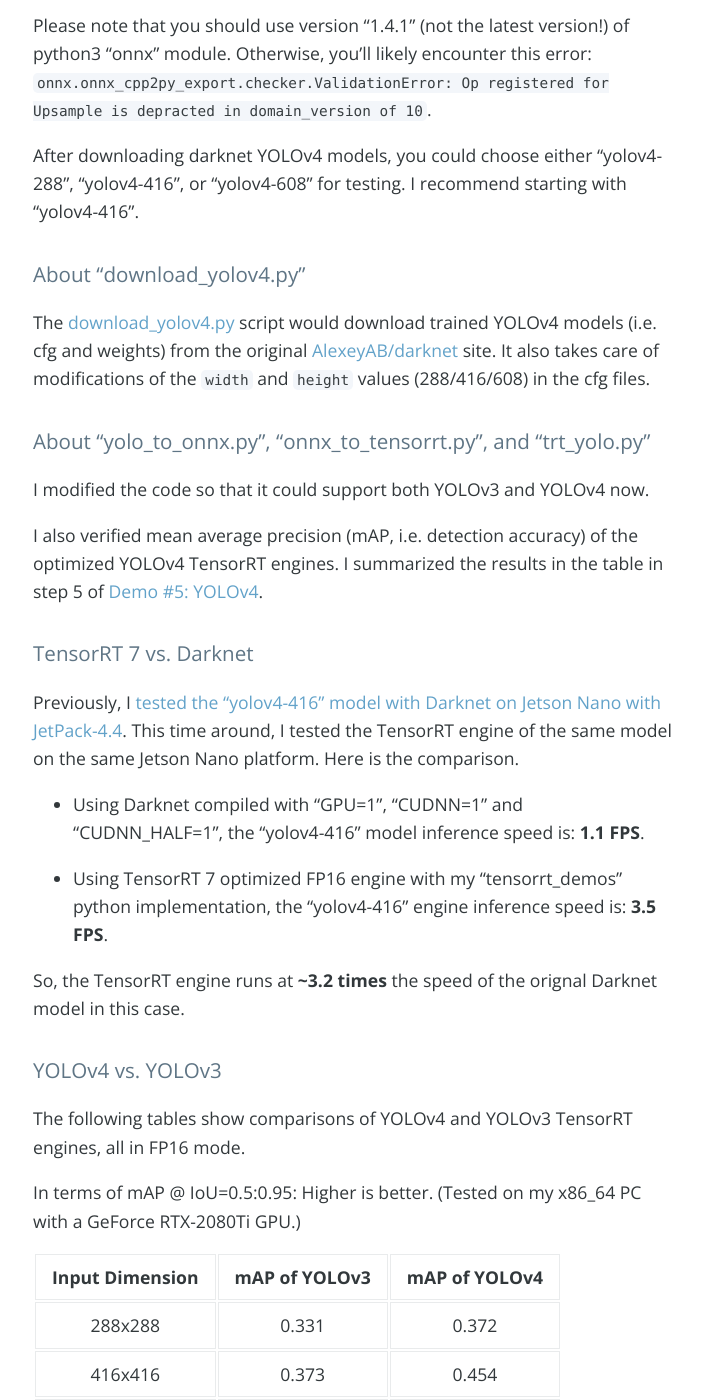
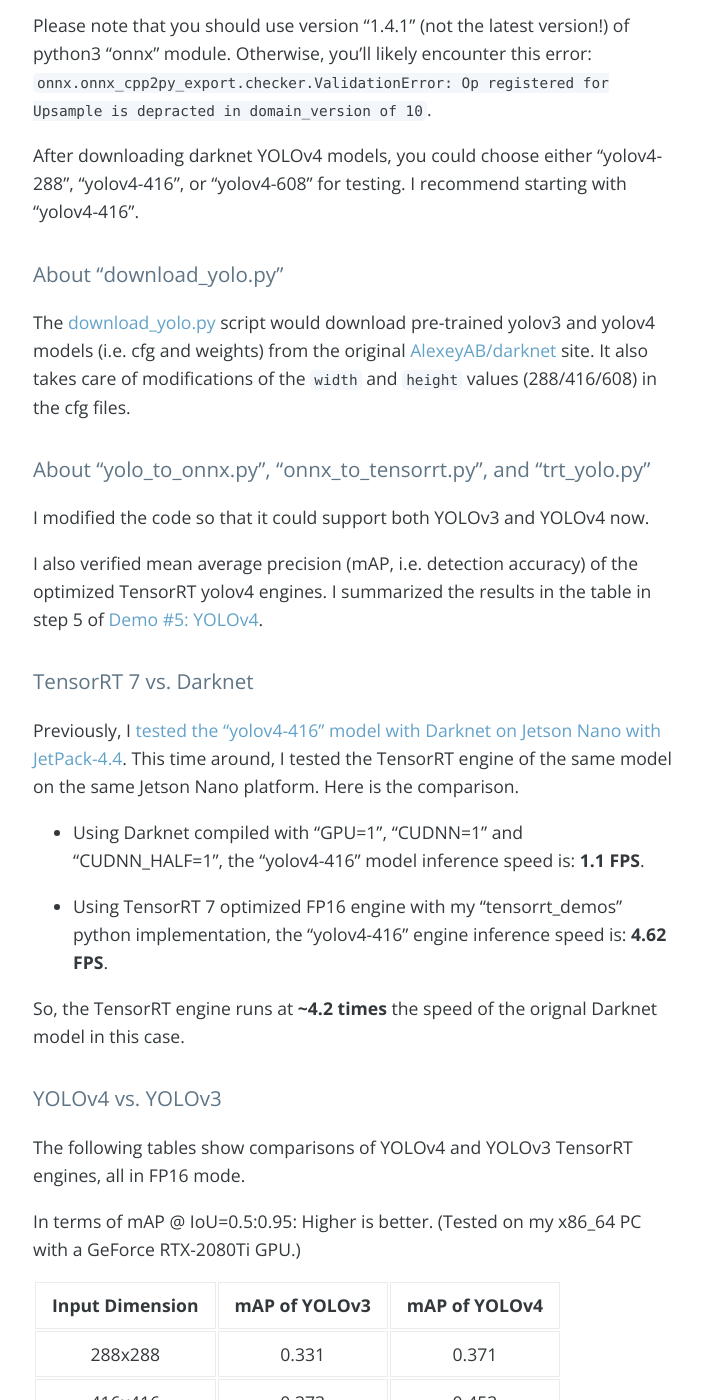
Before and after one commit to jkjung-avt/jkjung-avt.github.io, a Jekyll site: the page built from _posts/2020-07-18-tensorrt-yolov4.md, in a window 1280 px wide and 1400 px high, scrolled down 1122 px. Shown: the whole window, without its empty margins (287-989 px from the left). Built offline with Jekyll 4.4.1, drawn with Linux system fonts in a browser that asks for light colours; nearby versions of some CDN libraries; comment, search, counter and statistics services are not loaded; some of the changed text lies outside the part shown.

Commit message:
Update FPS numbers based on the latest 'yolo_layer' plugin implementation

```diff
--- a/_posts/2020-07-18-tensorrt-yolov4.md
+++ b/_posts/2020-07-18-tensorrt-yolov4.md
@@ -28,15 +28,15 @@
 
 After downloading darknet YOLOv4 models, you could choose either "yolov4-288", "yolov4-416", or "yolov4-608" for testing.  I recommend starting with "yolov4-416".
 
-# About "download_yolov4.py"
+# About "download_yolo.py"
 
-The [download_yolov4.py](https://github.com/jkjung-avt/tensorrt_demos/blob/master/yolo/download_yolov4.sh) script would download trained YOLOv4 models (i.e. cfg and weights) from the original [AlexeyAB/darknet](https://github.com/AlexeyAB/darknet) site.  It also takes care of modifications of the `width` and `height` values (288/416/608) in the cfg files.
+The [download_yolo.py](https://github.com/jkjung-avt/tensorrt_demos/blob/master/yolo/download_yolov4.sh) script would download pre-trained yolov3 and yolov4 models (i.e. cfg and weights) from the original [AlexeyAB/darknet](https://github.com/AlexeyAB/darknet) site.  It also takes care of modifications of the `width` and `height` values (288/416/608) in the cfg files.
 
 # About "yolo_to_onnx.py", "onnx_to_tensorrt.py", and "trt_yolo.py"
 
 I modified the code so that it could support both YOLOv3 and YOLOv4 now.
 
-I also verified mean average precision (mAP, i.e. detection accuracy) of the optimized YOLOv4 TensorRT engines.  I summarized the results in the table in step 5 of [Demo #5: YOLOv4](https://github.com/jkjung-avt/tensorrt_demos#yolov4).
+I also verified mean average precision (mAP, i.e. detection accuracy) of the optimized TensorRT yolov4 engines.  I summarized the results in the table in step 5 of [Demo #5: YOLOv4](https://github.com/jkjung-avt/tensorrt_demos#yolov4).
 
 # TensorRT 7 vs. Darknet
 
@@ -44,9 +44,9 @@
 
 * Using Darknet compiled with "GPU=1", "CUDNN=1" and "CUDNN_HALF=1", the "yolov4-416" model inference speed is: **1.1 FPS**.
 
-* Using TensorRT 7 optimized FP16 engine with my "tensorrt_demos" python implementation, the "yolov4-416" engine inference speed is: **3.5 FPS**.
+* Using TensorRT 7 optimized FP16 engine with my "tensorrt_demos" python implementation, the "yolov4-416" engine inference speed is: **4.62 FPS**.
 
-So, the TensorRT engine runs at **~3.2 times** the speed of the orignal Darknet model in this case.
+So, the TensorRT engine runs at **~4.2 times** the speed of the orignal Darknet model in this case.
 
 # YOLOv4 vs. YOLOv3
 
@@ -56,17 +56,17 @@
 
    | Input Dimension | mAP of YOLOv3 | mAP of YOLOv4 |
    |:---------------:|:-------------:|:-------------:|
-   |     288x288     |     0.331     |     0.372     |
-   |     416x416     |     0.373     |     0.454     |
-   |     608x608     |     0.376     |     0.484     |
+   |     288x288     |     0.331     |     0.371     |
+   |     416x416     |     0.373     |     0.453     |
+   |     608x608     |     0.376     |     0.483     |
 
 In terms of frames per second (FPS):  Higher is better.  (Tested on my Jetson Nano DevKit with JetPack-4.4 and TensorRT 7, in MAXN mode and highest CPU/GPU clock speeds.)
 
    | Input Dimension | FPS of YOLOv3 | FPS of YOLOv4 |
    |:---------------:|:-------------:|:-------------:|
-   |     288x288     |      6.35     |      6.18     |
-   |     416x416     |      3.76     |      3.50     |
-   |     608x608     |      1.89     |      1.77     |
+   |     288x288     |      8.16     |      7.93     |
+   |     416x416     |      4.82     |      4.62     |
+   |     608x608     |      2.49     |      2.35     |
 
 # Major code modifications since YOLOv3
 
```
